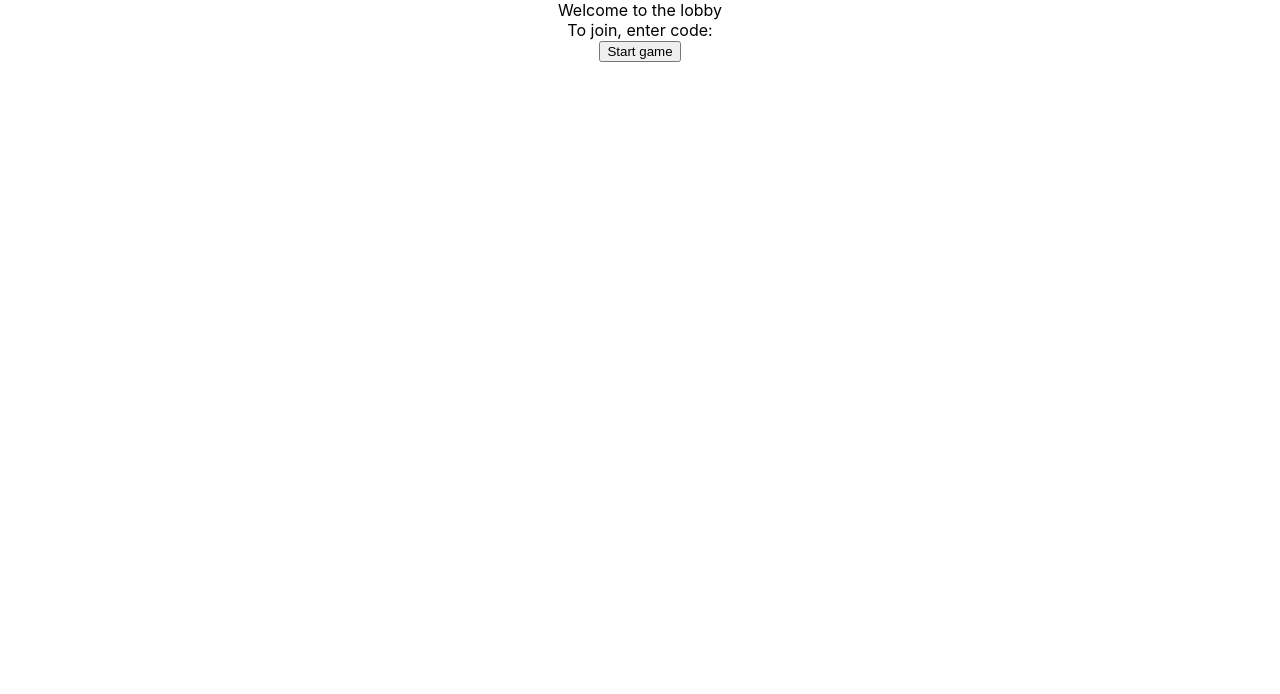
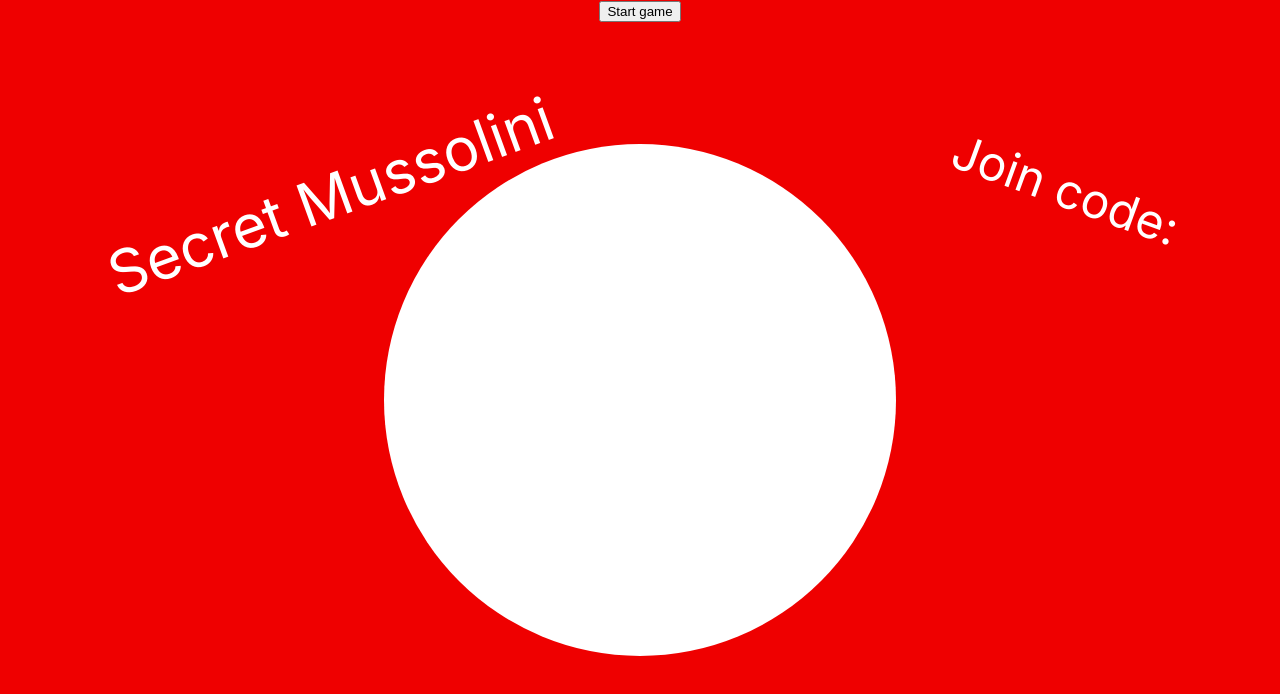
Before and after one commit to dhackz/fpt, a React (Create React App) app in the folder frontend/: page /lobby in a window 1280 px wide. Shown: the top 694 px of the page. Built offline with nearby package versions, Linux system fonts and the light colour scheme.

Commit message:
add project elint and some sick styling

```diff
--- a/frontend/src/Pages/HostOrJoin/index.tsx
+++ b/frontend/src/Pages/HostOrJoin/index.tsx
@@ -1,14 +1,19 @@
 
 import React from 'react';
 import { useHistory } from "react-router-dom";
+import * as Styled from "./styles"
 
 const HostOrJoin = () => {
   const history = useHistory();
   return (
     <>
-      <div style={{padding: "3rem"}}>Welcome boiii</div>
-      <div style={{margin: "2rem"}}><button onClick={() => history.push("/create-lobby")}>Host game</button></div>
-      <div style={{margin: "2rem"}}><button onClick={() => history.push("/join-lobby")}>Join game</button></div>
+      <div style={{ padding: "3rem" }}>Welcome boiii</div>
+      <div>
+        <Styled.BubblyBtn onClick={() => history.push("/create-lobby")}>Host game</Styled.BubblyBtn>
+      </div>
+      <div>
+        <Styled.BubblyBtn onClick={() => history.push("/join-lobby")}>Join game</Styled.BubblyBtn>
+      </div>
     </>
   );
 }
--- /dev/null
+++ b/frontend/src/Pages/HostOrJoin/styles.ts
@@ -0,0 +1,29 @@
+import styled from 'styled-components';
+
+export const BubblyBtn = styled.button`
+  display: inline-block;
+  font-size: 1em;
+  padding: 1em 2em;
+  margin-bottom: 2rem;
+  width: 200px;
+  -webkit-appearance: none;
+  appearance: none;
+  background-color: #5ebd02;
+  color: #fff;
+  border-radius: 4px;
+  border: none;
+  cursor: pointer;
+  position: relative;
+  transition: transform ease-in 0.1s, box-shadow ease-in 0.25s;
+  box-shadow: 0 2px 25px rgba(255, 255, 255, 0.4);
+
+  &:focus {
+    outline: 0;
+  }
+
+  &:active {
+    transform: scale(0.9);
+    background-color: #5ebd02;
+    box-shadow: 0 2px 25px rgba(255, 0, 130, 0.2);
+  }
+`;
--- a/frontend/src/Pages/Lobby/index.tsx
+++ b/frontend/src/Pages/Lobby/index.tsx
@@ -3,14 +3,12 @@ import React, { useEffect } from 'react';
 import axios from 'axios'
 
 import useRoleState from "../../hooks/useRoleState";
+import * as Styled from './styles';
 
 const Lobby = () => {
   const joinCode = window.location.pathname.split("/")[2];
 
-  const {role} = useRoleState()
-
-
-  useEffect(()=>{console.log("role", role)},[role])
+  const {role} = useRoleState();
 
   const startGame = async (e: React.MouseEvent<HTMLButtonElement, MouseEvent>) => {
     e.preventDefault();
@@ -23,14 +21,44 @@ const Lobby = () => {
     }
   }
 
+  const title = "Secret Mussolini";
+
   return (
-    <>
-        <div>Welcome to the lobby</div>
-        <div>To join, enter code: {joinCode}</div>
-        {role === "host" ? <button onClick={startGame}>Start game</button> : <div>Waiting for host to start game...</div> }
-
-
-    </>
+    role=== "host" ?
+        <Styled.Fullscreen>
+            <div style={{borderRadius: "50%", backgroundColor: "white", width: "40vw", height: "40vw", position: "fixed",
+    top: "50%",
+    left: "50%",
+    WebkitTransform: "translate(-50%, -50%)",
+    transform: "translate(-50%, -50%)"}}/>
+            <div style={{
+                color:"white",
+                position: "absolute",
+                top: "10rem",
+                left: "6rem",
+                fontSize: "60px",
+                transform: "rotate(-20deg)"
+            }}>
+                {title}
+            </div>
+            <div style={{
+                color:"white",
+                position: "absolute",
+                top: "10rem",
+                right: "6rem",
+                fontSize: "48px",
+                transform: "rotate(20deg)"
+            }}>
+                Join code: {joinCode}
+            </div>
+            <button onClick={startGame}>Start game</button>
+        </Styled.Fullscreen>
+    :
+        <>
+            <div>{title}</div>
+            <div>Join code: {joinCode}</div>
+            <div>Waiting for host to start game...</div>
+        </>
   );
 }
 
--- /dev/null
+++ b/frontend/src/Pages/Lobby/styles.ts
@@ -0,0 +1,14 @@
+import styled from "styled-components";
+
+export const Fullscreen = styled.div`
+    position:fixed;
+    padding:0;
+    margin:0;
+
+    top:0;
+    left:0;
+
+    width: 100%;
+    height: 100%;
+    background:rgba(239,0,0, 1);
+`;
```
Also changed, not shown: frontend/package.json (+8 -0 lines), frontend/src/Pages/Games/SecretMussolini/Host/Board/index.tsx (added, +12 -0 lines), frontend/.eslintrc.json (added), 2 other files (tests, documents, lock files or other folders).
